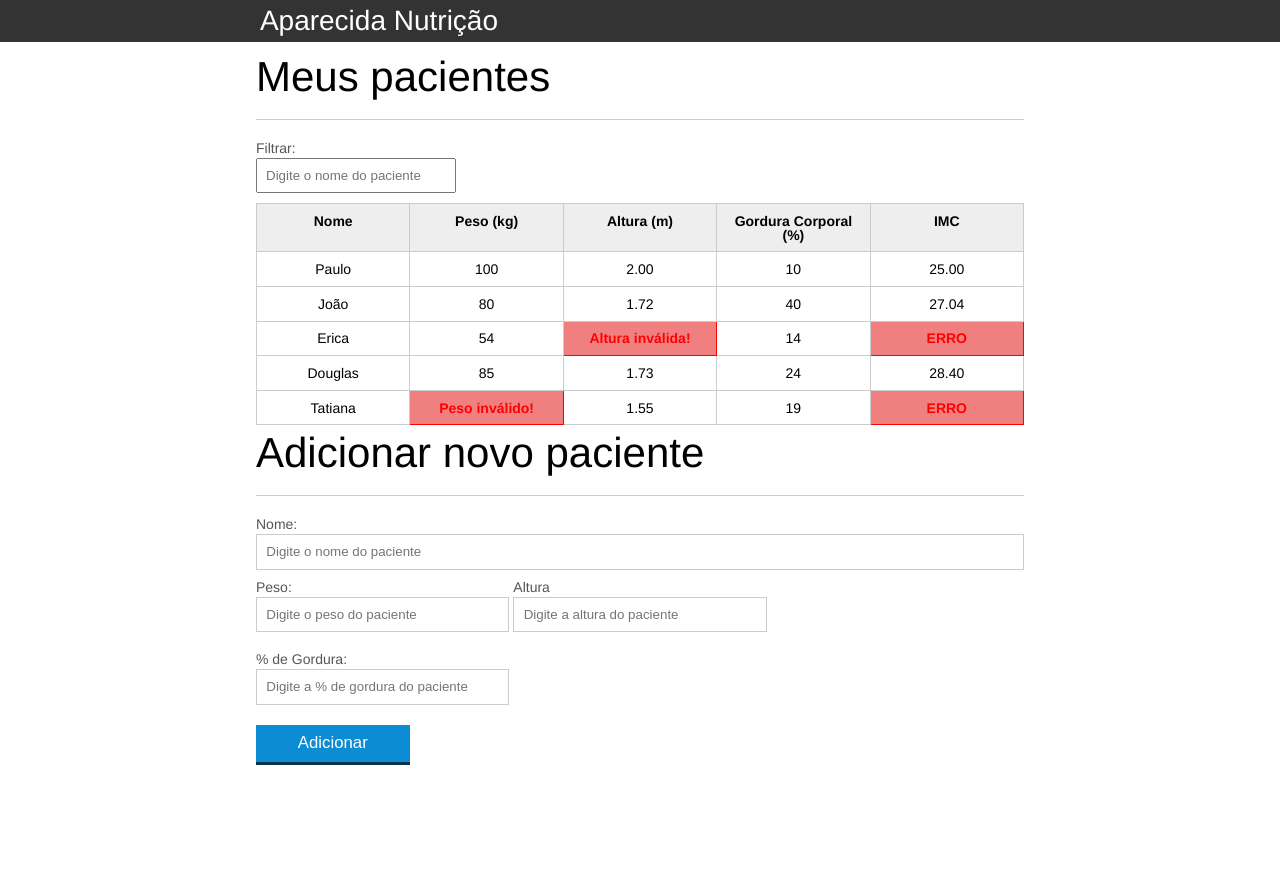
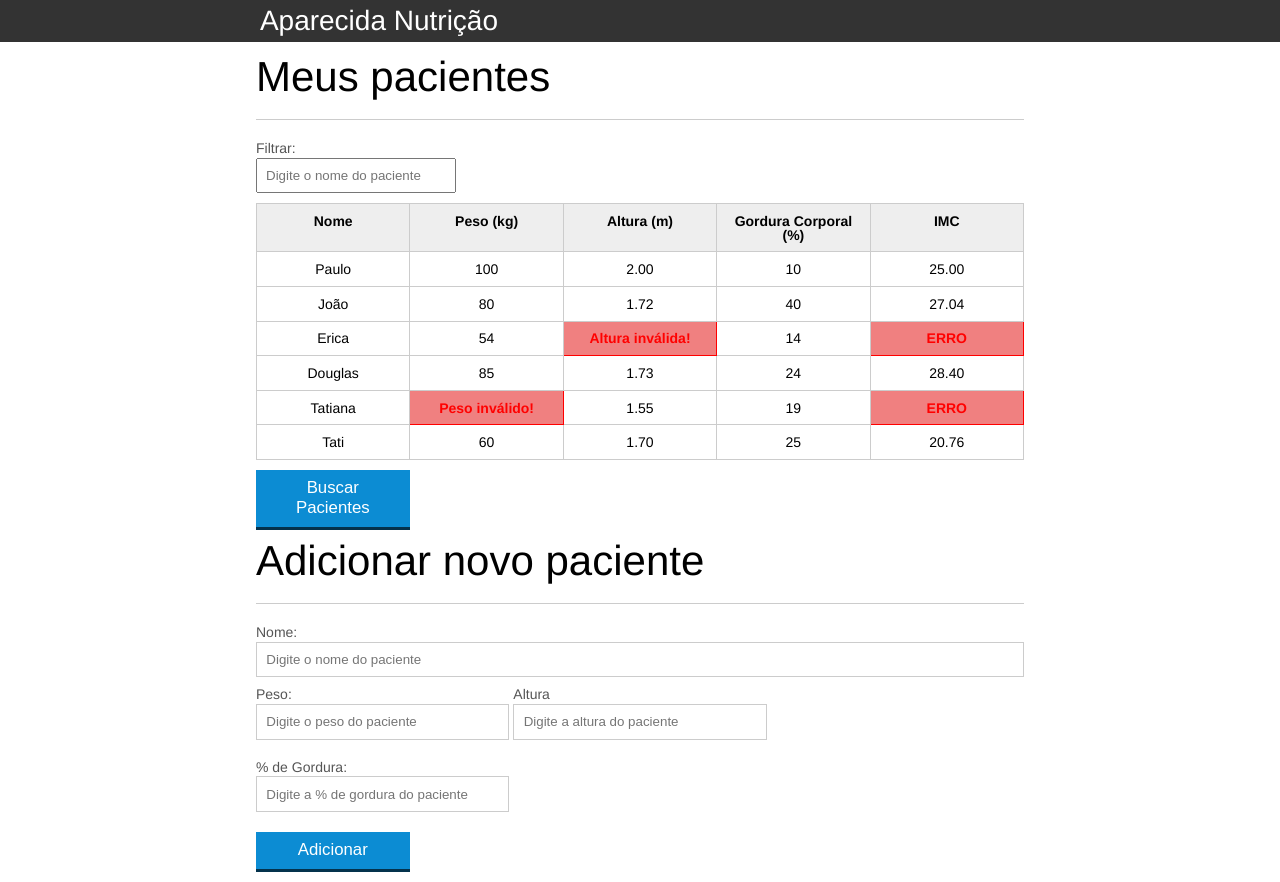
Before and after one commit to eliseunetto/introducao-javascript, a plain HTML site: page index.html in a window 1280 px wide. Before the commit the page ends 800 px from the top, so only its background shows below. Drawn offline with Linux system fonts and the light colour scheme.

Commit message:
add botão Buaca Paciente

```diff
--- a/index.html
+++ b/index.html
@@ -73,8 +73,18 @@
                         <td class="info-gordura">19</td>
                         <td class="info-imc">0</td>
                     </tr>
+                    <tr class="paciente">
+                        <td class="info-nome">Tati</td>
+                        <td class="info-peso">60</td>
+                        <td class="info-altura">1.70</td>
+                        <td class="info-gordura">25</td>
+                        <td class="info-imc">0</td>
+                    </tr>
                 </tbody>
             </table>
+
+            <button type="submit" id="buscar-pacientes" class="botao bto-primary">Buscar Pacientes</button>
+
         </section>
 
         <section class="container">
@@ -116,6 +126,7 @@
     <script src="js/form.js"></script>
     <script src="js/remover-paciente.js"></script>
     <script src="js/filtra.js"></script>
+    <script src="js/buscar-pacientes.js"></script>
 </body>
 
 </html>
--- /dev/null
+++ b/js/buscar-pacientes.js
@@ -0,0 +1,5 @@
+var btnBuscarPacientes = document.querySelector("#buscar-pacientes");
+
+btnBuscarPacientes.addEventListener("click", function(){
+    console.log("BNT Buscar Paciente CLICADO!");
+});
```
Also changed, not shown: js/filtra.js (line endings or trailing spaces).
